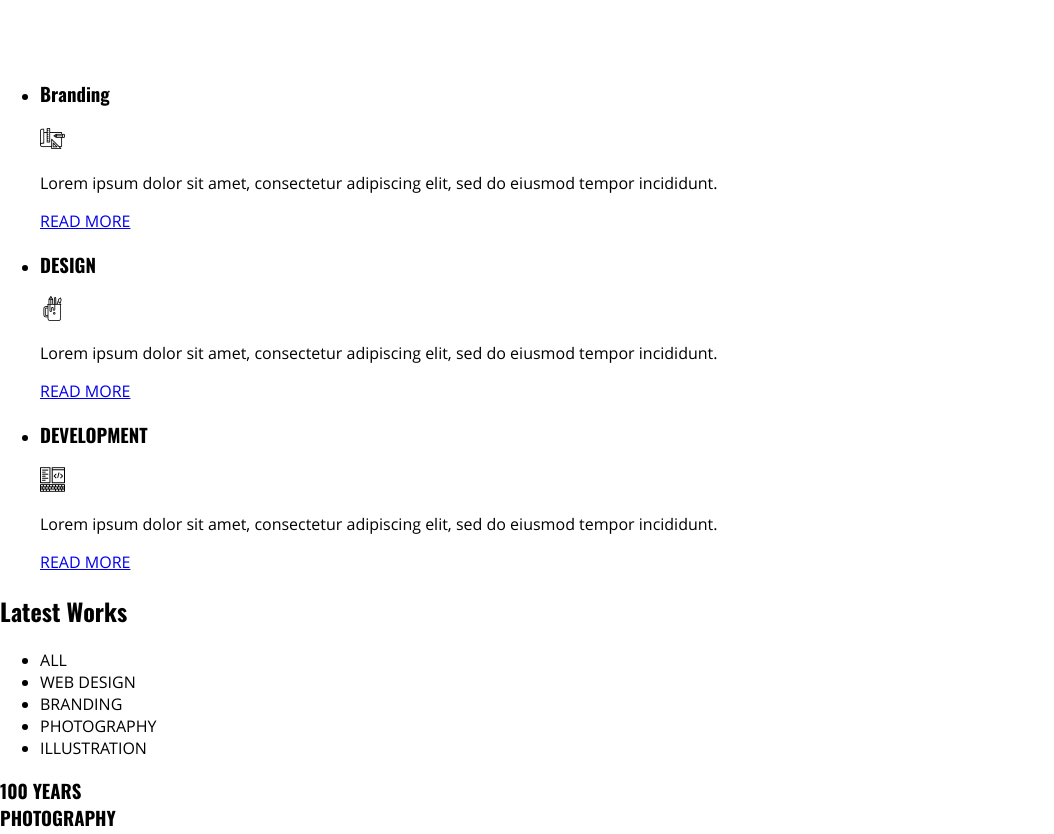
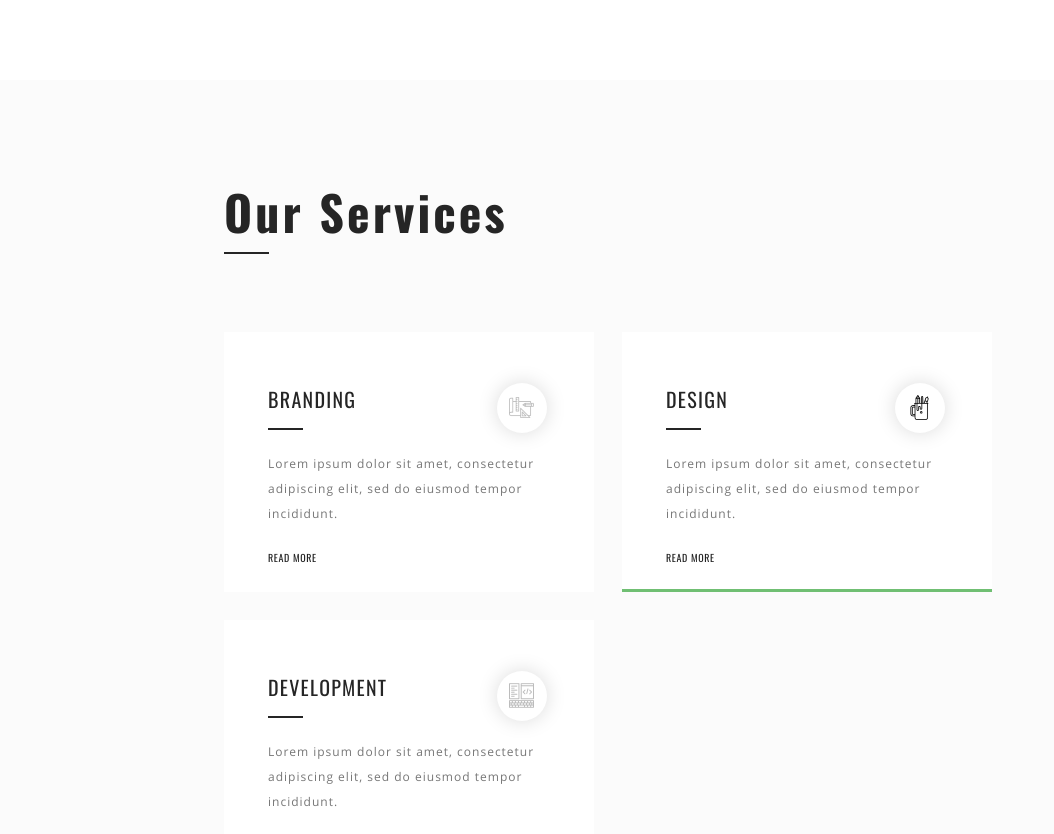
Before and after one commit to VolkovskayaIrina/Project-Freebie-Agency, a website built with Vite: page index.html in a window 1280 px wide. Shown: the part 1429-2263 px from the top of the page, without its empty margins (0-1054 px from the left). Built offline with nearby package versions, Linux system fonts and the light colour scheme; files whose address does not match are found by name.

Commit message:
services section

```diff
--- a/index.html
+++ b/index.html
@@ -43,23 +43,35 @@
       </article>
     </section>
     <section class="services">
-      <h2 class="services__heading"></h2>
+      <h2 class="services__heading">Our Services</h2>
       <ul class="services-list">
         <li class="services-list-item">
           <h3 class="services-list-item__heading">Branding</h3>
-          <img class="services-list-item__icon" src="./images/graphic-design.png" alt="graphic design">
+          <div class="services-list-item__icon-wrap-outer">
+            <div class="services-list-item__icon-wrap">
+              <div class="services-list-item__icon services-list-item__icon--pencil"></div>
+            </div>
+          </div>
           <p class="services-list-item__paragraph">Lorem ipsum dolor sit amet, consectetur adipiscing elit, sed do eiusmod tempor incididunt.</p>
           <a class="services-list-item__link" href="#">READ MORE</a>
         </li>
         <li class="services-list-item services-list-item--active">
           <h3 class="services-list-item__heading">DESIGN</h3>
-          <img class="services-list-item__icon" src="./images/pencil-case.png" alt="graphic design">
+          <div class="services-list-item__icon-wrap-outer">
+            <div class="services-list-item__icon-wrap">
+              <div class="services-list-item__icon services-list-item__icon--design"></div>
+            </div>
+          </div>
           <p class="services-list-item__paragraph">Lorem ipsum dolor sit amet, consectetur adipiscing elit, sed do eiusmod tempor incididunt.</p>
           <a class="services-list-item__link" href="#">READ MORE</a>
         </li>
         <li class="services-list-item">
           <h3 class="services-list-item__heading">DEVELOPMENT</h3>
-          <img class="services-list-item__icon" src="./images/coding.png" alt="graphic design">
+          <div class="services-list-item__icon-wrap-outer">
+            <div class="services-list-item__icon-wrap">
+              <div class="services-list-item__icon services-list-item__icon--coding"></div>
+            </div>
+          </div>
           <p class="services-list-item__paragraph">Lorem ipsum dolor sit amet, consectetur adipiscing elit, sed do eiusmod tempor incididunt.</p>
           <a class="services-list-item__link" href="#">READ MORE</a>
         </li>
--- a/style.scss
+++ b/style.scss
@@ -20,16 +20,16 @@
     font-family: Root;
     font-weight: 500;
     src:
-        url("./fonts/OpenSans-Bold.woff2") format("woff2"),
-        url("./fonts/OpenSans-Bold.woff") format("woff2");
+        url("./fonts/Oswald-Regular.woff2") format("woff2"),
+        url("./fonts/Oswald-Regular.woff") format("woff2");
 }
 
 @font-face {
     font-family: Root;
     font-weight: 600;
     src:
-        url("./fonts/Oswald-Regular.woff2") format("woff2"),
-        url("./fonts/Oswald-Regular.woff") format("woff2");
+        url("./fonts/Oswald-Bold.woff2") format("woff2"),
+        url("./fonts/Oswald-Bold.woff") format("woff2");
 }
 
 @font-face {
@@ -373,3 +373,164 @@ body {
         }
     }
 }
+
+@mixin sectionHeading {
+    &__heading {
+        position: relative;
+        font-size: 48px;
+        line-height: 71.14px;
+        letter-spacing: 3.07px;
+        color: #252525;
+        margin-top: 0;
+
+        &::before {
+            position: absolute;
+            width: 45px;
+            height: 2px;
+            left: 0;
+            bottom: -7px;
+            content: '';
+            background-color: #252525;
+        }
+    }
+}
+
+.services {
+    @include sectionHeading;
+    background-color: #FBFBFB;
+    padding: pixelsToVW(135px) pixelsToVW(312px) pixelsToVW(136px) pixelsToVW(315px);
+
+    @media (max-width: 500px) {
+        padding-right: 0;
+    }
+
+    @media (max-width: 400px) {
+        padding-left: 10px;
+    }
+
+    &__heading {
+        margin-bottom: 85px;
+    }
+
+    &-list {
+        display: flex;
+        flex-wrap: wrap;
+        gap: 28px;
+        padding: 0;
+        list-style-type: none;
+        margin: 0;
+
+        &-item {
+            position: relative;
+            width: 370px;
+            height: 260px;
+            box-sizing: border-box;
+            background-color: #fff;
+            padding: 53px 49px 35px 44px;
+
+            &--active {
+                border-bottom: 3px solid #70BF73;
+
+            }
+
+            &__heading {
+                position: relative;
+                margin-top: 0;
+                margin-bottom: 36px;
+                font-size: 20px;
+                line-height: 29.64px;
+                letter-spacing: 1.28px;
+                color: #252525;
+                text-transform: uppercase;
+                font-weight: 500;
+
+                &::before {
+                    position: absolute;
+                    width: 35px;
+                    height: 2px;
+                    left: 0;
+                    bottom: -15px;
+                    background-color: #252525;
+                    content: '';
+
+                }
+            }
+
+            &__icon-wrap-outer {
+                position: absolute;
+                top: 63px;
+                right: 60px;
+                width: 25px;
+                height: 25px;
+                z-index: 1;
+
+                &::before {
+                    position: absolute;
+                    top: 50%;
+                    left: 50%;
+                    transform: translate(-50%, -50%);
+                    width: 50px;
+                    height: 50px;
+                    content: '';
+                    background-color: #fff;
+                    border-radius: 50%;
+                    box-shadow: 0 0 20px #dbdbdb;
+                    z-index: -1;
+                }
+            }
+
+            &__icon-wrap {
+               width: inherit;
+               height: inherit;
+               overflow: hidden;
+            }
+
+            &__icon {
+                width: 25px;
+                height: inherit;
+                margin-left: -25px;
+                background-position: center;
+                background-repeat: no-repeat;
+                filter: drop-shadow(25px 0 #bcbcbc);
+                -webkit-filter: drop-shadow(25px 0 #bcbcbc);
+
+                &--pencil {
+                    background-image: url("./images/graphic-design.png");
+                }
+
+                &--design {
+                    background-image: url("./images/pencil-case.png");
+                }
+
+                &--coding {
+                    background-image: url("./images/coding.png");
+                }
+            }
+
+            &__paragraph {
+                font-size: 12px;
+                line-height: 25px;
+                letter-spacing: 1.01px;
+                color: #777;
+                margin-top: 0;
+                margin-bottom: 19px;
+            }
+
+            &__link {
+                font-size: 10px;
+                line-height: 14.82px;
+                font-weight: 500;
+                letter-spacing: 0.64px;
+                text-transform: uppercase;
+                text-decoration: none;
+                color: #252525;
+            }
+        }
+
+        &-item--active &-item__icon {
+            margin-left: 0;
+            filter: revert;
+            -webkit-filter: revert;
+        }
+    }
+}
```
